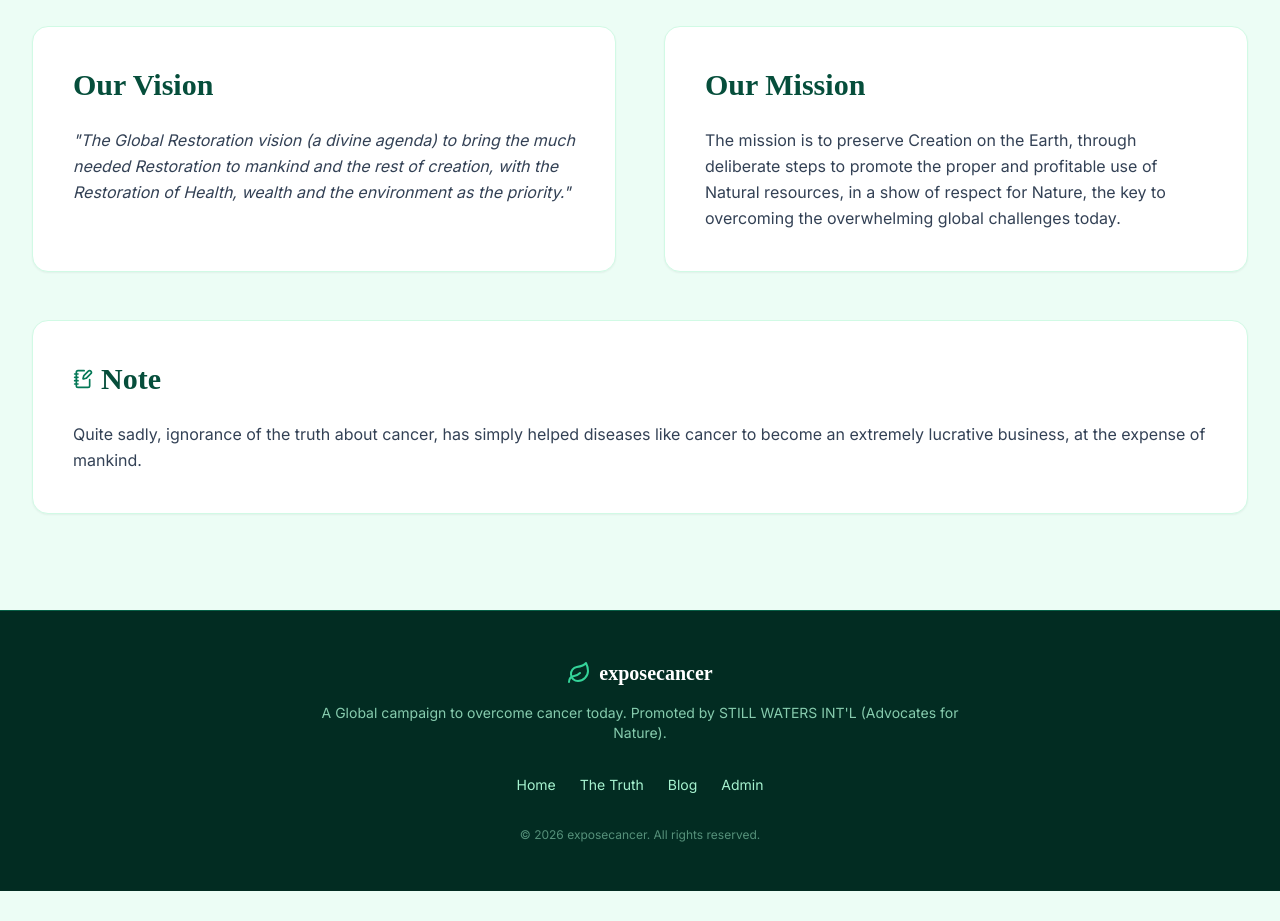
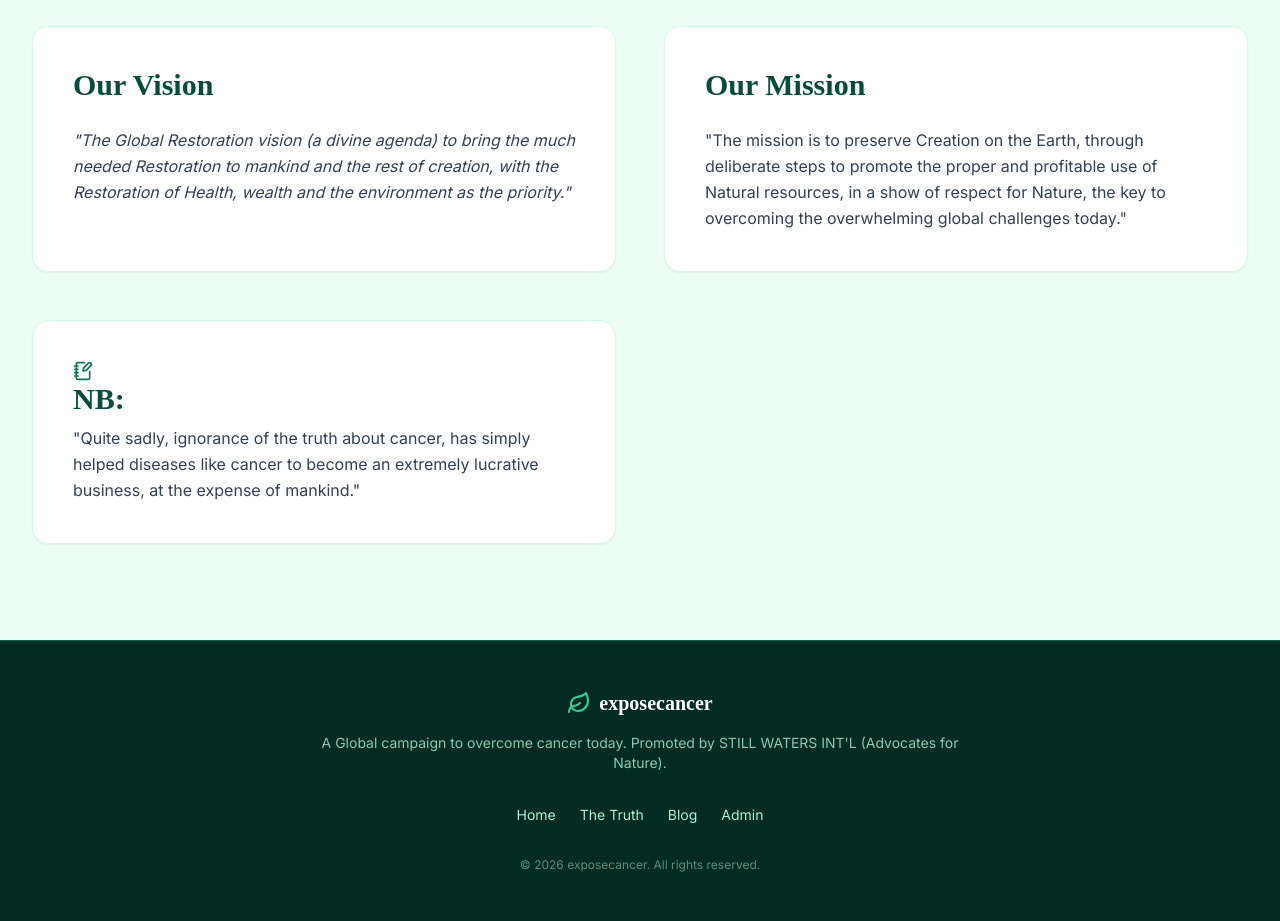
Before and after one commit to Dule-martins/exposecancer, a React (Vite) app: page /#/ in a window 1280 px wide. Shown: the part 2700-3621 px from the top of the page. Before the commit the page ends 3591 px from the top, so only its background shows below. Built offline with nearby package versions, Linux system fonts and the light colour scheme.

Commit message:
check mate

```diff
--- a/pages/Home.tsx
+++ b/pages/Home.tsx
@@ -140,14 +140,12 @@ const Home = () => {
             </div>
             <div className="bg-white p-10 rounded-2xl shadow-sm border border-emerald-100">
               <h2 className="text-3xl font-display font-bold text-emerald-900 mb-6">Our Mission</h2>
-              <p className="text-slate-700 leading-relaxed">{content.mission}</p>
+              <p className="text-slate-700 leading-relaxed">"{content.mission}"</p>
             </div>
-            <div className="bg-white p-10 rounded-2xl shadow-sm border border-emerald-100 md:col-span-2">
-              <div className="flex items-center gap-2 mb-6">
+            <div className="bg-white p-10 rounded-2xl shadow-sm border border-emerald-100">
                 <NotebookPen className="w-5 h-5 text-emerald-700" />
-                <h2 className="text-3xl font-display font-bold text-emerald-900">Note</h2>
-              </div>
-              <p className="text-slate-700 leading-relaxed">{content.note}</p>
+                <h2 className="text-3xl font-display font-bold text-emerald-900 mb-2">NB:</h2>
+              <p className="text-slate-700 leading-relaxed">"{content.note}"</p>
             </div>
           </div>
         </div>
```
